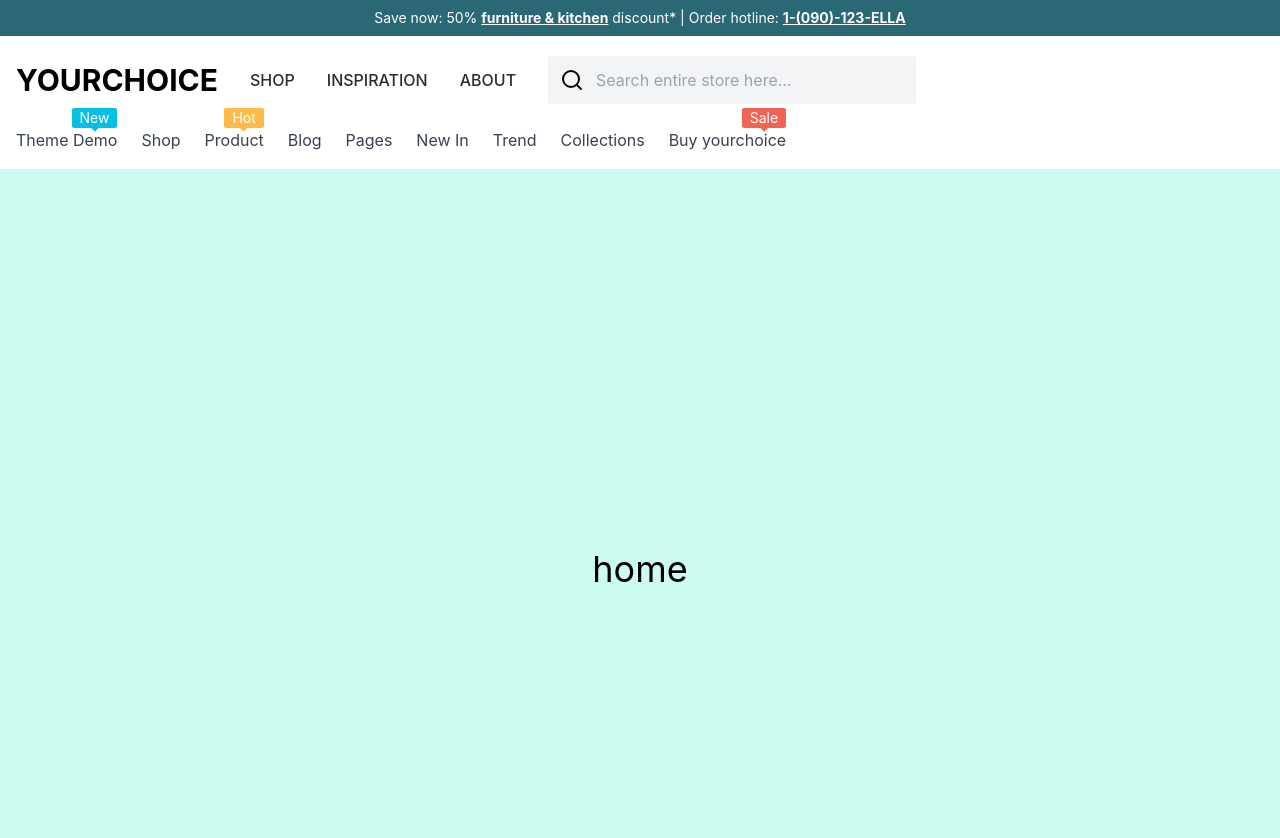
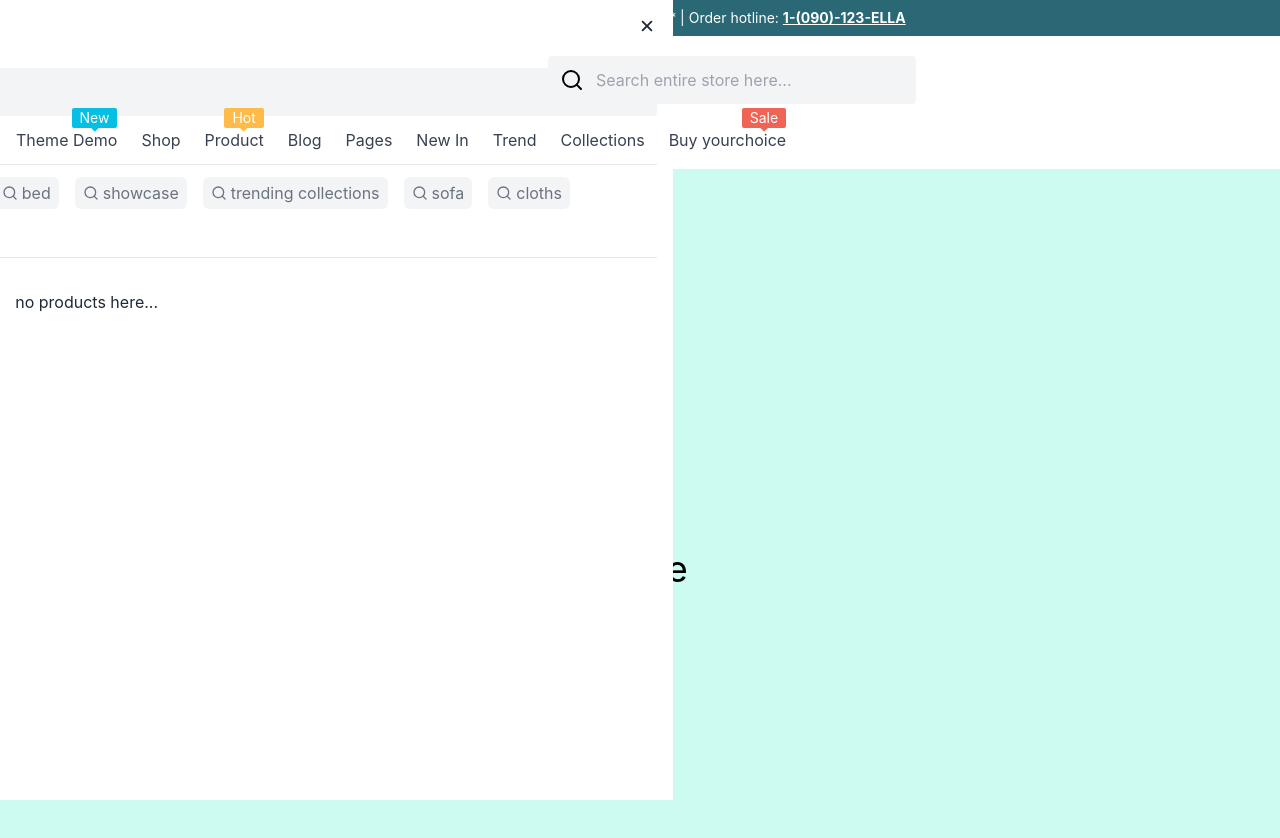
Before and after one commit to dodotechbd/yourchoice, a React (Create React App) app: page / in a window 1280 px wide. Shown: the top 838 px of the page. Built offline with nearby package versions, Linux system fonts and the light colour scheme.

Commit message:
added responsive search modal

```diff
--- a/src/Pages/Shared/Navbar/MainNav.jsx
+++ b/src/Pages/Shared/Navbar/MainNav.jsx
@@ -6,6 +6,7 @@ import SubNav from "./SubNav";
 
 const MainNav = () => {
   const [isMenu, setIsMenu] = useState(false);
+  const [search, setSearch] = useState(false);
   const navLink = (
     <>
       <li className="hover:underline">
@@ -26,12 +27,15 @@ const MainNav = () => {
           onClick={() => setIsMenu(true)}
           className="text-2xl lg:hidden"
         />
-        <FiSearch className="text-xl lg:hidden" />
+        <FiSearch
+          onClick={() => setSearch(true)}
+          className="text-xl lg:hidden"
+        />
         <h1 className="lg:text-3xl text-2xl uppercase font-bold">YourChoice</h1>
         <ul className="lg:flex gap-8 font-medium text-[#2D2D2D] hidden">
           {navLink}
         </ul>
-        <NavSearch />
+        <NavSearch search={search} closeSearch={() => setSearch(false)} />
       </div>
       <SubNav menu={isMenu} closeMenu={() => setIsMenu(false)} />
     </div>
--- a/src/Pages/Shared/Navbar/NavSearch.jsx
+++ b/src/Pages/Shared/Navbar/NavSearch.jsx
@@ -2,7 +2,7 @@ import React, { useState } from "react";
 import { FiSearch } from "react-icons/fi";
 import { IoClose } from "react-icons/io5";
 
-const NavSearch = () => {
+const NavSearch = ({ search, closeSearch }) => {
   const [isModalOpen, setIsModalOpen] = useState(false);
   const searches = [
     "dumpus",
@@ -16,6 +16,59 @@ const NavSearch = () => {
     "cloths",
   ];
   return (
+    <div>
+      <div
+        onClick={() => {
+          if (search) {
+            closeSearch();
+          }
+        }}
+        className={`${
+          !search && "hidden"
+        } fixed top-0 left-0 bg-black/50 w-full h-full`}
+      />
+      <div
+        className={`fixed top-0 left-0 duration-700 text-gray-800 w-11/12 h-full bg-white ${
+          search ? "left-0" : "left-[-500px]"
+        }`}
+      >
+        <div className="flex items-center justify-between px-4 py-3">
+          <h1 className="uppercase text-xl font-bold">Search</h1>
+          <button onClick={closeSearch}>
+            <IoClose className="text-xl" />
+          </button>
+        </div>
+        <div className="m-4 flex items-center bg-gray-100 rounded py-3">
+          <FiSearch size={24} className="mx-3" />
+          <input
+            type="text"
+            className="bg-gray-100 focus:outline-none text-gray-400 w-80"
+            placeholder="Search Products..."
+          />
+        </div>
+        <div>
+          <div className="mx-4">
+            <h1 className="font-bold uppercase border-b pb-2">TRENDING NOW</h1>
+          </div>
+          <div className="flex flex-wrap mx-4">
+            {searches?.map((item, idx) => (
+              <button
+                type="button"
+                key={idx}
+                className="bg-gray-100 hover:bg-gray-300 mx-2 mt-3 px-2 py-1 rounded-md flex items-center gap-1 text-gray-500 hover:text-gray-700"
+              >
+                <FiSearch /> {item}
+              </button>
+            ))}
+          </div>
+          <div className="mx-4">
+            <h1 className="font-bold uppercase border-b pt-4 pb-2">
+              POPULAR Products
+            </h1>
+            <div className="text-center py-8">no products here...</div>
+          </div>
+        </div>
+      </div>
       <div className="lg:block hidden">
         <div
           onClick={() => setIsModalOpen(false)}
@@ -64,6 +117,7 @@ const NavSearch = () => {
           </div>
         </div>
       </div>
+    </div>
   );
 };
 
--- a/src/Pages/Shared/Navbar/SubNav.jsx
+++ b/src/Pages/Shared/Navbar/SubNav.jsx
@@ -17,7 +17,6 @@ const SubNav = ({ menu, closeMenu }) => {
   useEffect(() => {
     fetchSubNavs();
   }, []);
-  console.log(menuData);
   return (
     <div>
       <div
```
Lines whose indentation alone changed are shown as unchanged.
